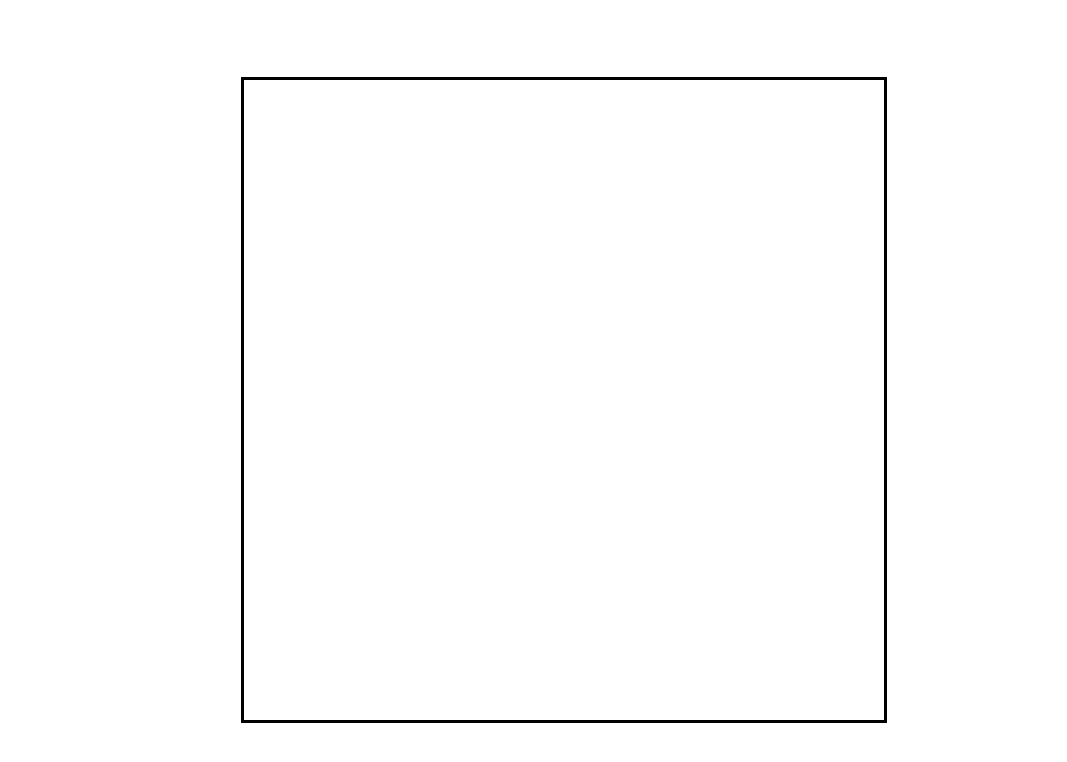
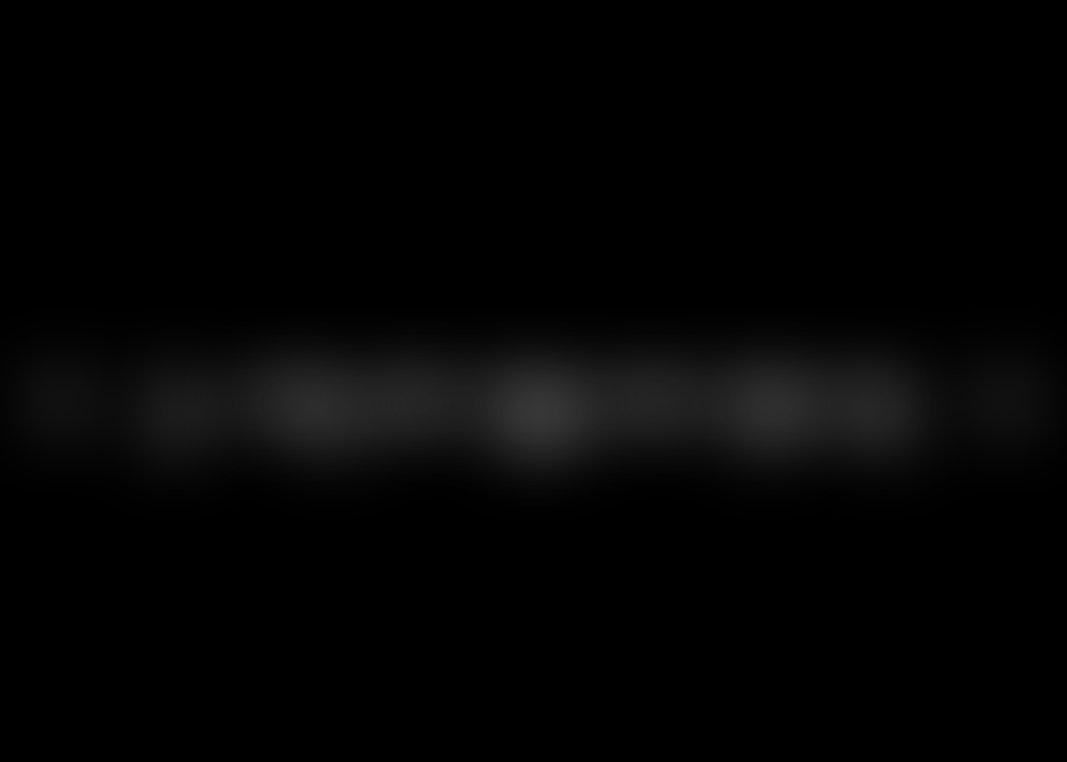
Before and after one commit to js13kGames/hoosdere, a website: page src/dev.html in a window 1280 px wide. Shown: the whole page, without its empty margins (76-1143 px from the left). Drawn offline with Linux system fonts and the light colour scheme; files that its build step writes are made by us from their sources.

Commit message:
:art: added background

```diff
--- a/src/dev.html
+++ b/src/dev.html
@@ -6,18 +6,26 @@
       body {
         margin: 0px;
         padding: 0px;
-        display: flex;
-        justify-content: center;
-        align-items: center;
         height: 100vh;
+        background: black;
+        overflow: hidden;
       }
-      canvas {
-        border: solid;
+      body::after, body::before {
+        content: '.,..,..,.';
+        color: white;
+        font-size: 29vh;
+        filter: blur(38px);
+        letter-spacing: 60px;
+        position: absolute;
+        top: 50%;
+        transform: translate(-50%, -75%);
+        left: 50%;
+      }
+      body::after {
+        letter-spacing: 15px;
       }
     </style>
   </head>
-  <body>
-    <canvas id="mainCanvas" width="640" height="640"></canvas>
-    <script src="src/hoosdere.js" />
-  </body>
+  <body></body>
+  <script src="src/hoosdere.js" />
 </html>
```
